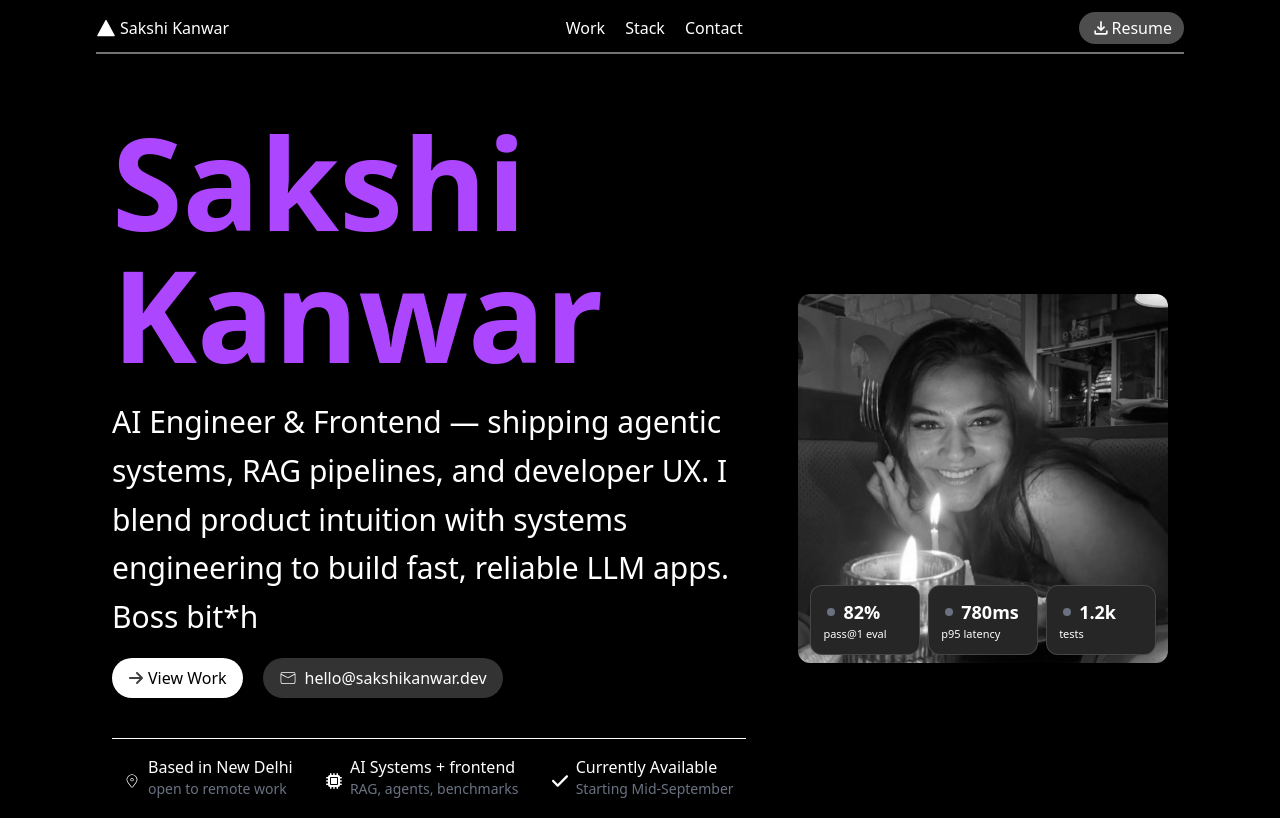
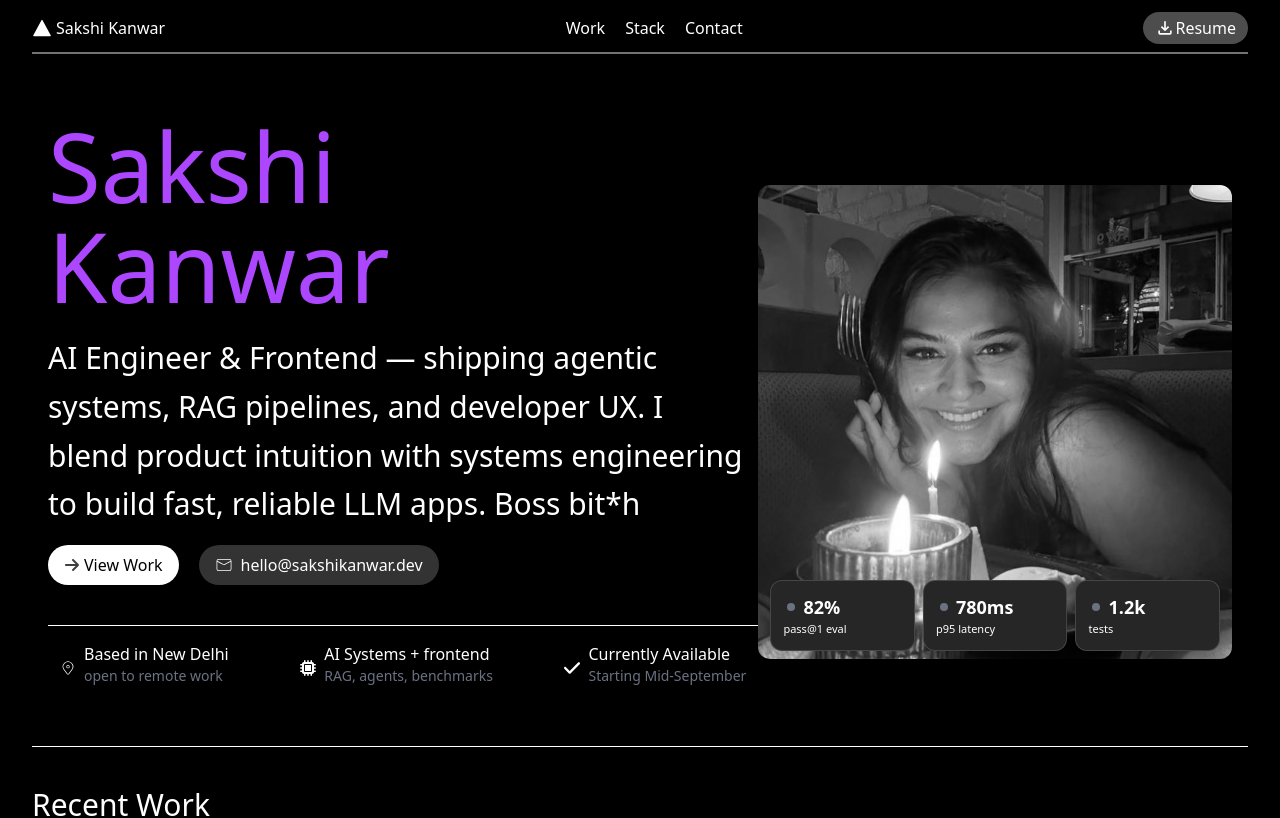
Before and after one commit to martiniscoding/portfolio, a React (Vite) app: page / in a window 1280 px wide. Shown: the top 818 px of the page. Built offline with nearby package versions, Linux system fonts and the light colour scheme.

Commit message:
few moew changes

```diff
--- a/src/App.jsx
+++ b/src/App.jsx
@@ -11,7 +11,7 @@ function App() {
   return (
     <ScrollProvider>
       <div className='bg-black flex flex-col items-center pb-5 overflow-x-hidden'>
-      <div className='w-full max-w-6xl px-4 sm:px-6 md:px-8'>
+      <div className='w-full max-w-7xl px-4 sm:px-6 md:px-8'>
         <Navbar></Navbar>
         <Hero></Hero>
         <RecentWork></RecentWork>
--- a/src/Hero.jsx
+++ b/src/Hero.jsx
@@ -25,7 +25,7 @@ function Hero() {
         }}
         className="relative z-10 w-full md:w-[60%]"
       >
-        <div className="flex flex-col gap-1 font-semibold text-4xl sm:text-6xl md:text-8xl lg:text-9xl text-purple-500 ">
+        <div className="flex flex-col gap-1 font-medium text-3xl md:text-8xl text-purple-500 ">
           <span>Sakshi</span>
           <span>Kanwar</span>
         </div>
@@ -86,7 +86,7 @@ function Hero() {
           </div>
         </div>
       </motion.div>
-      <div className="relative z-10 flex flex-col justify-center w-full md:w-[35%]">
+      <div className="relative z-10 flex flex-col justify-center w-full md:w-[40%]">
         <motion.div
           initial={{
             x: 200,
```
